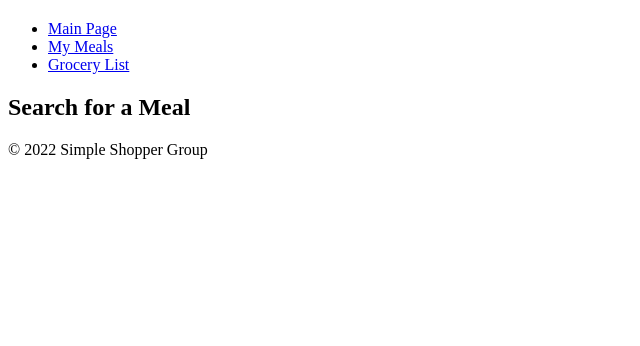
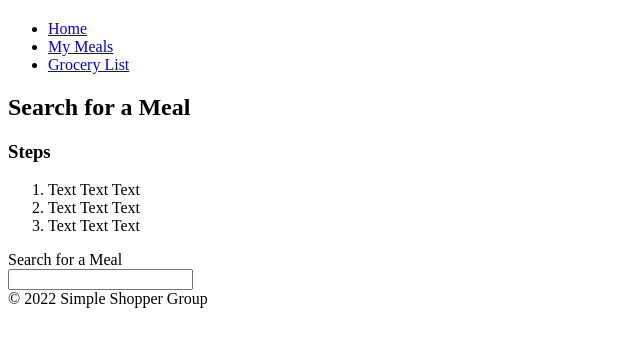
Before and after one commit to SidheLore/Project_1, a plain HTML site: page index.html in a window 1280 px wide. Shown: the part 60-406 px from the top of the page, without its empty margins (0-640 px from the left). Drawn offline with Linux system fonts and the light colour scheme.

Commit message:
updates to sections, classes, and a basic search box started

```diff
--- a/index.html
+++ b/index.html
@@ -15,7 +15,7 @@
         <nav>
             <ul>
                 <li>
-                    <a href="./index.html">Main Page</a>
+                    <a href="./index.html">Home</a>
                 </li>
                 <li>
                     <a href="./my-meals.html">My Meals</a>
@@ -26,10 +26,26 @@
             </ul>
         </nav>
     </header>
-    <section>
-        <h2>
+    <section class="search-steps">
+        <h2 class="section-title">
             Search for a Meal
         </h2>
+        <h3 class="steps"> Steps</h3>
+        <ol>
+            <li>
+                Text Text Text
+            </li>
+            <li>
+                Text Text Text
+            </li>
+            <li>
+                Text Text Text
+            </li>
+        </ol>
+    </section>
+    <section class="search-box">
+        <label for="search">Search for a Meal<br></label>
+        <input type="search" id="" name="">
     </section>
     <footer>
         <div>
```
